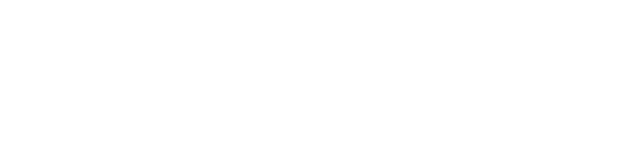
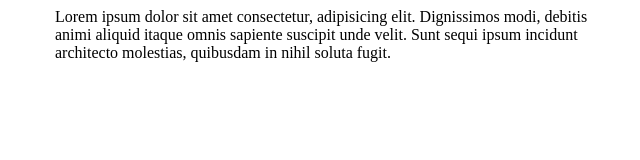
Before and after one commit to guilhermeroz/PW2-15-03, a plain HTML site: page index.html in a window 1280 px wide. Shown: the whole page, without its empty margins (15-655 px from the left). Drawn offline with Linux system fonts and the light colour scheme.

Commit message:
commit redme

```diff
--- a/index.html
+++ b/index.html
@@ -11,7 +11,7 @@
 
     <div class="container">
         <div class="row">
-            <div class="col-12 col-sm-8 col-md-6"></div>
+            <div class="col-12 col-sm-8 col-md-6">Lorem ipsum dolor sit amet consectetur, adipisicing elit. Dignissimos modi, debitis animi aliquid itaque omnis sapiente suscipit unde velit. Sunt sequi ipsum incidunt architecto molestias, quibusdam in nihil soluta fugit.</div>
         </div>
     </div>
 
```
